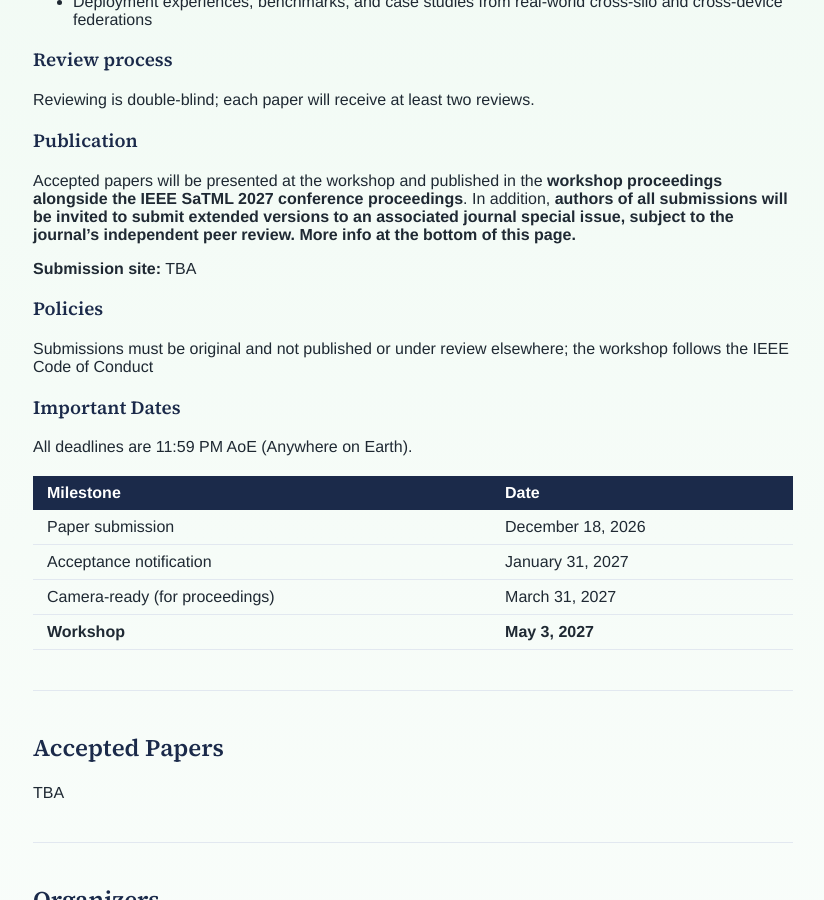
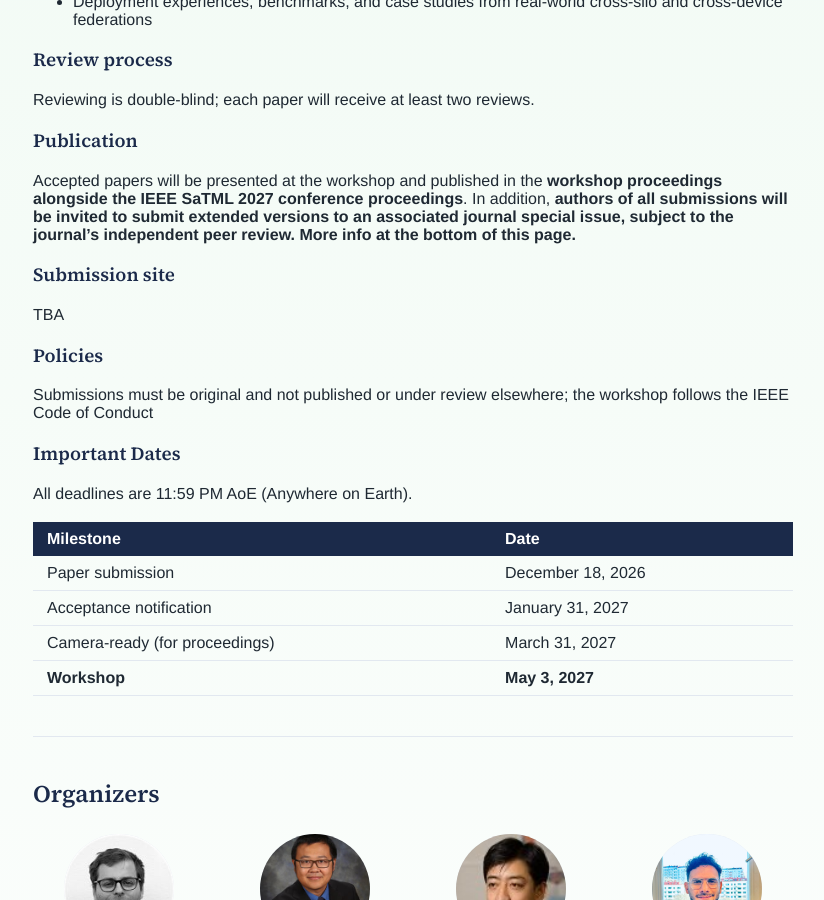
Before and after one commit to WICE-SaTML/WICE-SaTML.github.io, a Jekyll site: the page built from index.md, in a window 1280 px wide and 900 px high, scrolled down 1719 px. Shown: the whole window, without its empty margins (227-1051 px from the left). Built offline with Jekyll 4.4.1, drawn with Linux system fonts in a browser that asks for light colours; a script that is not in the unit is left out.

Commit message:
Update index.md

```diff
--- a/index.md
+++ b/index.md
@@ -76,7 +76,9 @@ Reviewing is double-blind; each paper will receive at least two reviews.
 
 Accepted papers will be presented at the workshop and published in the **workshop proceedings alongside the IEEE SaTML 2027 conference proceedings**. In addition, **authors of all submissions will be invited to submit extended versions to an associated journal special issue, subject to the journal's independent peer review. More info at the bottom of this page.**
 
-**Submission site:** TBA
+### Submission site
+
+TBA
 
 ### Policies
 
@@ -95,11 +97,6 @@ All deadlines are 11:59 PM AoE (Anywhere on Earth).
 | Camera-ready (for proceedings) | March 31, 2027 |
 | **Workshop** | **May 3, 2027** |
 
-
----
-## Accepted Papers
-
-TBA
 
 ---
 
@@ -131,8 +128,6 @@ TBA
 
 **Contact:** pejo@crysys.hu
 
----
-
 ### Program Committee
 <ul>
   <li>Gergely Biczók — Budapest University of Technology and Economics, Hungary</li>
@@ -142,19 +137,16 @@ TBA
   <li>Camilla Hollanti — Aalto University, Finland</li>
   <li>Jianhong Wang — University of Bristol, UK</li>
 </ul>
+
 ---
 
 ## Program
 
 TBA
 
----
-
 ### Keynotes
 
 Keynote speakers to be announced.
-
----
 
 ### Accepted papers
 
```
